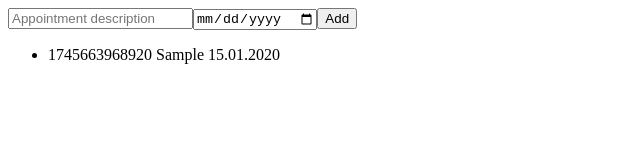
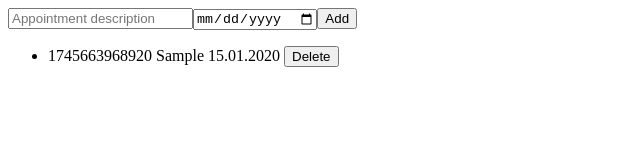
Before and after one commit to Nthabi/appointment-app, an Angular app: page / in a window 1280 px wide. Both pictures are taken after typing "Sample", "2020-01-15" into the empty fields and a click on the button "Add". Shown: the top 160 px of the page, without its empty margins (0-640 px from the left). Built offline with nearby package versions, Linux system fonts and the light colour scheme.

Commit message:
added delete appointment functionality

```diff
--- a/src/app/appintment-list/appintment-list.component.html
+++ b/src/app/appintment-list/appintment-list.component.html
@@ -5,7 +5,8 @@
 </div>
 
 <ul>
-    <li *ngFor="let appointment of appointments">
+    <li *ngFor="let appointment of appointments, index as i">
         {{appointment.id}} {{appointment.title}} {{appointment.date | date: 'dd.MM.yyy'}}
+        <button (click)="deleteAppointment(i)">Delete</button>
     </li>
 </ul>
--- a/src/app/appintment-list/appintment-list.component.ts
+++ b/src/app/appintment-list/appintment-list.component.ts
@@ -26,4 +26,8 @@
 
   }
 
+  deleteAppointment(index: number) {
+    this.appointments.splice(index, 1);
+  }
+
 }
```
